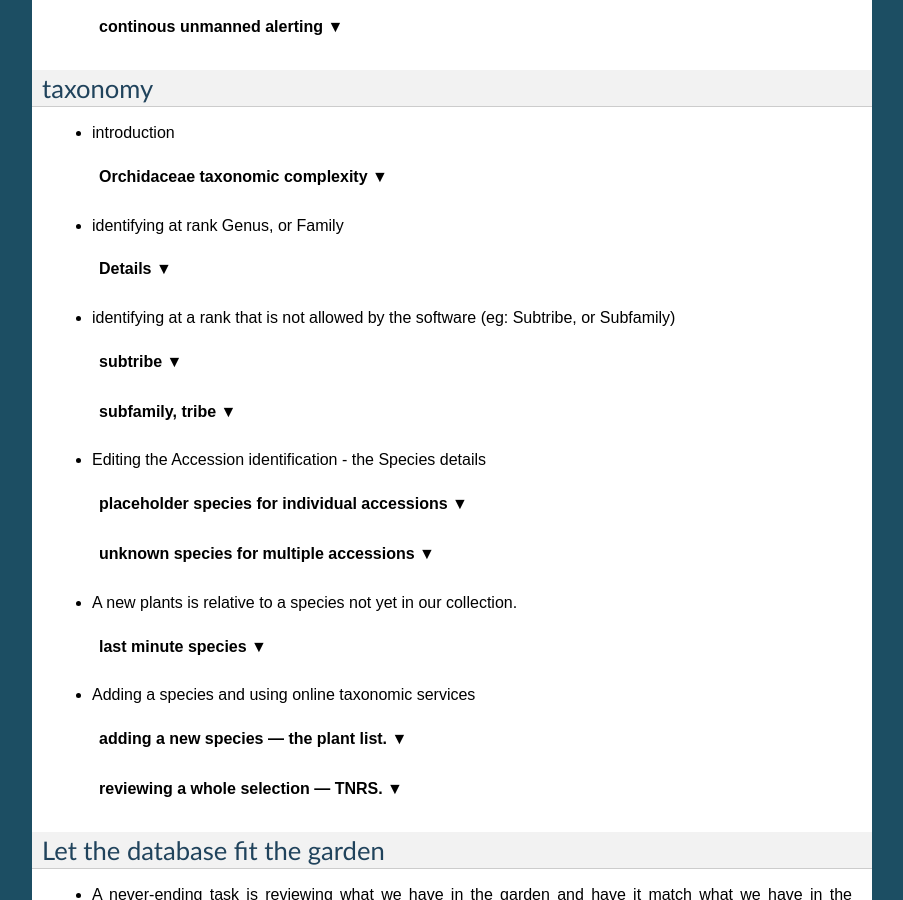
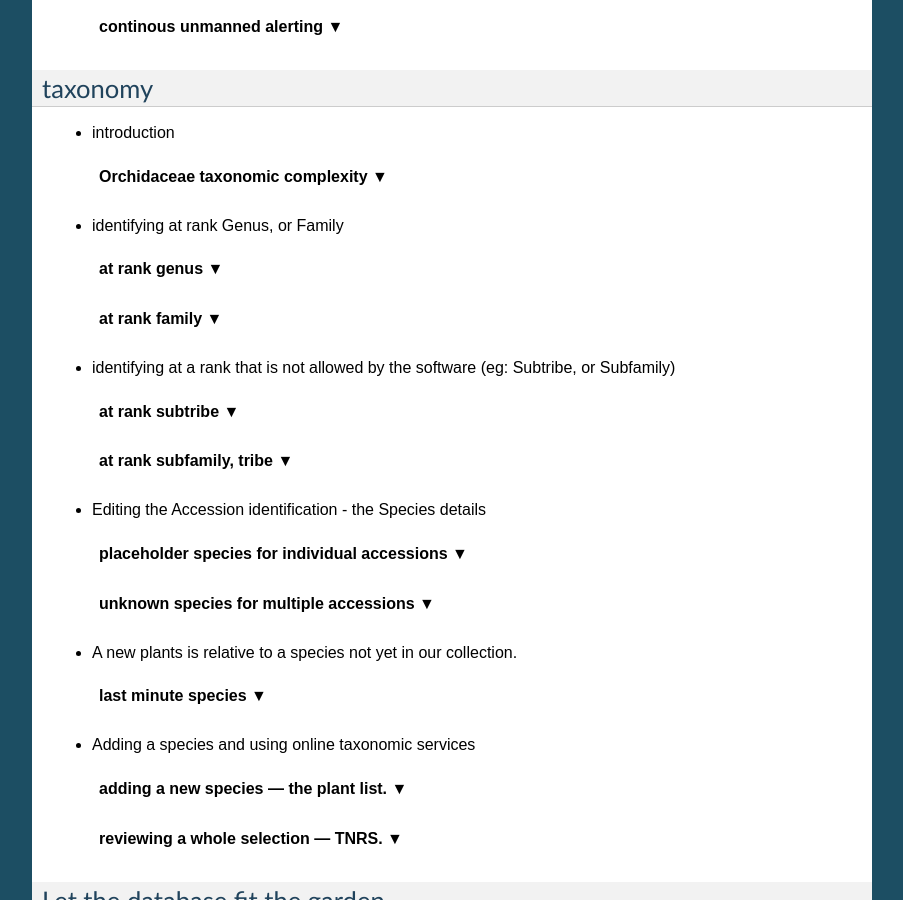
Before and after one commit to Ghini/ghini.desktop-docs.i18n, a Sphinx documentation site: the page built from doc/use_cases-jbq.rst, in a window 1280 px wide and 900 px high, scrolled down 1343 px. Shown: the whole window, without its empty margins (198-1101 px from the left). Built offline with Sphinx 7.4.7, drawn with Linux system fonts in a browser that asks for light colours.

Commit message:
don't mistake zzz for generic

```diff
--- a/doc/use_cases-jbq.rst
+++ b/doc/use_cases-jbq.rst
@@ -276,7 +276,7 @@
 
 - identifying at rank Genus, or Family
 
-  ..  admonition:: Details
+  ..  admonition:: at rank genus
       :class: toggle
 
          Ghini-1.0 prescribes that an accession is identified at rank
@@ -296,6 +296,9 @@
 
          .. figure:: images/genus_sp-explained.svg
 
+  ..  admonition:: at rank family
+      :class: toggle
+
          If an accession is only identified at rank family, we need a
          fictive genus, to which we can add the fictive species. Since our
          garden is primarily focusing on Orchidaceae, we use the very short
@@ -311,9 +314,13 @@
          Orchidaceae family, and in the other 6 families represented in our
          digital collection, we follow this suggested practice.
 
+         Remember: our **Zzz** genus is a fictive genus in the
+         **Orchidaceae** family, do not use it as unspecified genus in other
+         families.
+
 - identifying at a rank that is not allowed by the software (eg: Subtribe, or Subfamily)
 
-  ..  admonition:: subtribe
+  ..  admonition:: at rank subtribe
       :class: toggle
 
          We sometimes can't identify a taxon at rank genus, but we do manage
@@ -344,7 +351,7 @@
          We are very much looking forward to seeing that `issue-9
          <https://github.com/Bauble/bauble.classic/issues/9>`_ solved!
 
-  ..  admonition:: subfamily, tribe
+  ..  admonition:: at rank subfamily, tribe
       :class: toggle
 
          Just as we reserved the prefix Zzx- for subtribe, we reserve the
```
Also changed, not shown: 15 other files.
